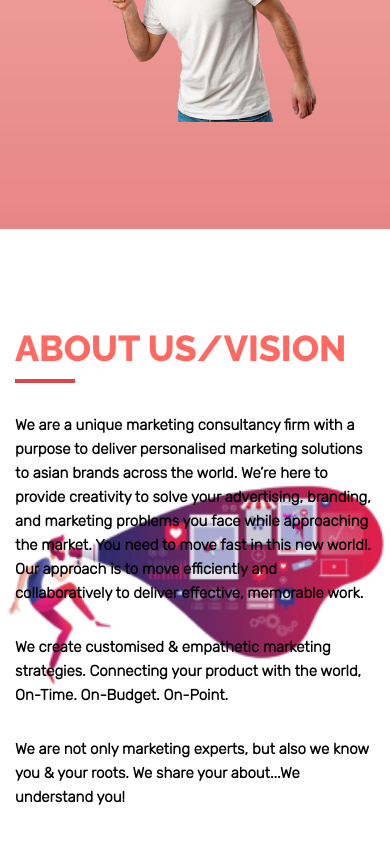
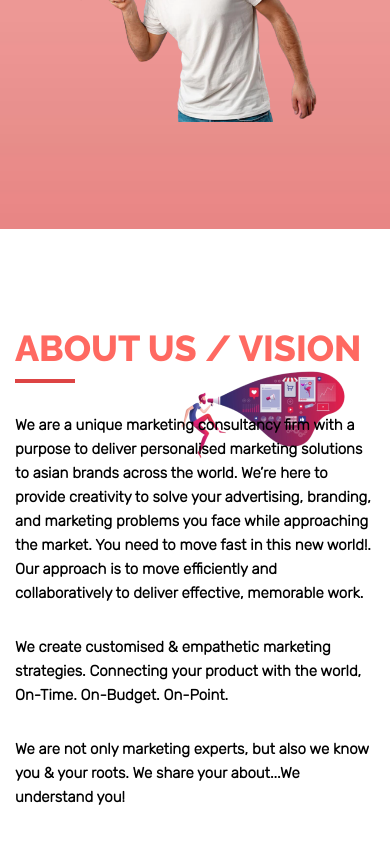
Before and after one commit to harshal6/oneplus, a React (Create React App) app: page / in a window 390 px wide. Shown: the part 1138-1982 px from the top of the page. Built offline with nearby package versions, Linux system fonts and the light colour scheme; what smooth-scroll would draw is missing.

Commit message:
about background img fixed for moblie responsive

```diff
--- a/src/components/Vision.jsx
+++ b/src/components/Vision.jsx
@@ -5,7 +5,7 @@ export const Vision = (props) => {
         <div className="row">
           <div className="col-lg-6">
             <div className="vision-text">
-              <h2> About Us/Vision </h2>
+              <h2> About Us / Vision </h2>
               <p>{props.data ? props.data.paragraph : "loading..."}</p>
               <p>{props.data ? props.data.paragraph1 : "loading..."}</p>
               <p>{props.data ? props.data.paragraph2 : "loading..."}</p>
--- a/src/components/contact.jsx
+++ b/src/components/contact.jsx
@@ -146,10 +146,6 @@ export const Contact = (props) => {
           </div>
         </div>
       </div>
-      <div id='footer'>
-        <div className='container text-center'>
-        </div>
-      </div>
     </div>
   )
 }
--- a/src/css/newstyle.css
+++ b/src/css/newstyle.css
@@ -816,8 +816,8 @@
     }
 
     #footer p {
-        color: white;
-        font-size: 14px;
+        color: #d44;
+        font-size: 16px;
     }
 
     #footer a {
@@ -898,10 +898,13 @@
         }
         #vision {
             padding: 100px 0;
-            background: url(../images/Group\ 2.png)no-repeat 0 0;
-            background-position: center;
-            background-attachment: fixed;
-            background-size: cover;
+            background: url(../images/Group12.png)no-repeat 0 0;
+            background-position: top;
+            /* background-attachment: fixed; */
+            background-size: auto;
+        }
+        .navbar-header .navbar-toggle {
+            margin-right: 8px;
         }
     }
 
```
Also changed, not shown: src/images/Group12.png (added).
